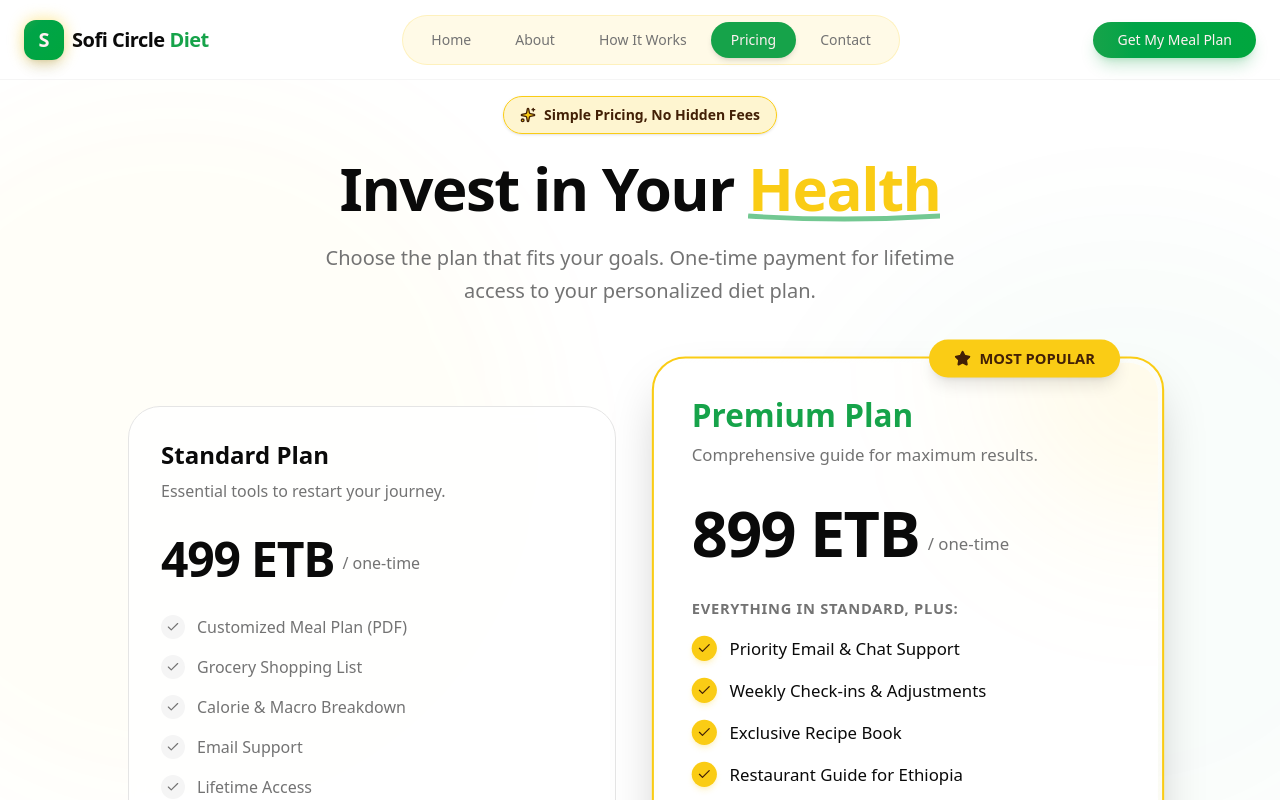
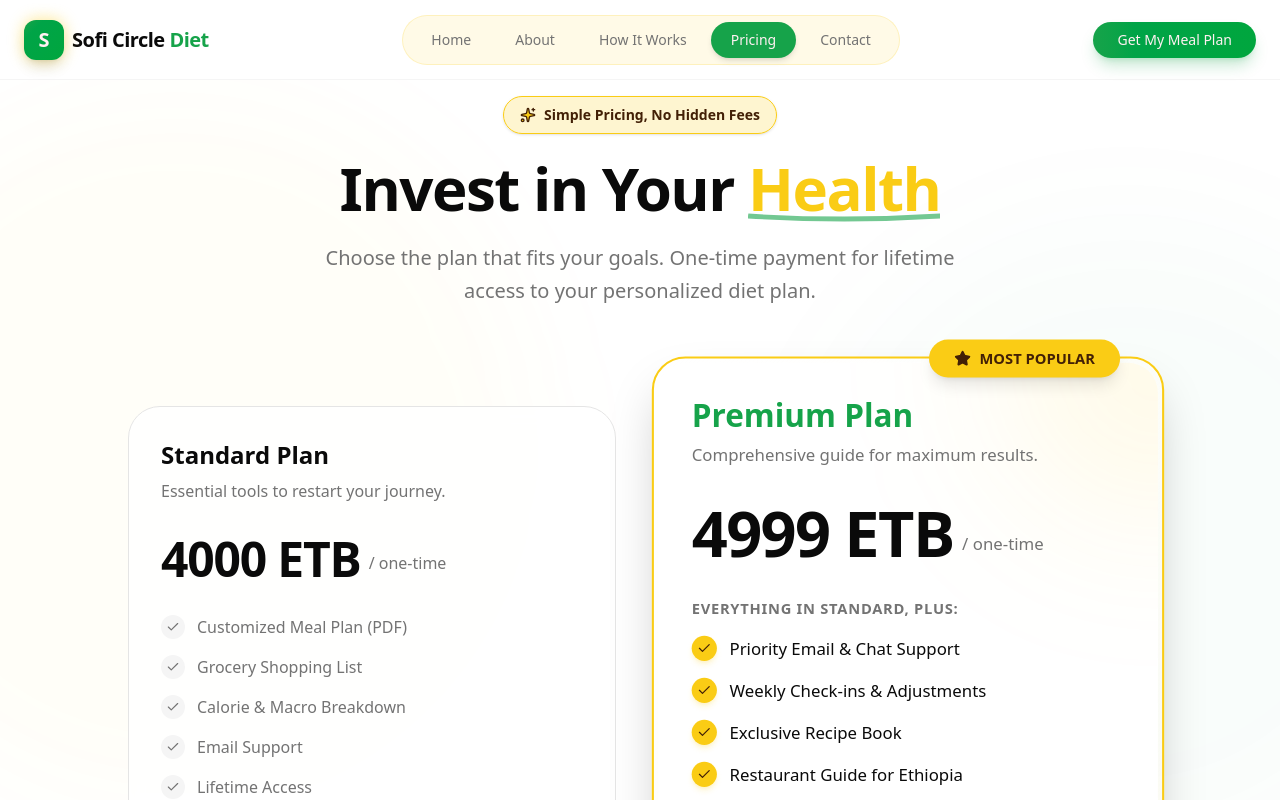
Before and after one commit to BemnetKassa/sofi-circle-diet, a Next.js app: page /pricing in a window 1280 px wide. Shown: the top 800 px of the page. Built offline with nearby package versions, Linux system fonts and the light colour scheme.

Commit message:
Update pricing amounts on landing page
Adjust one-time prices in the pricing page component (src/app/(landing)/pricing/page.tsx): change 499 ETB to 4000 ETB and 899 ETB to 4999 ETB to reflect updated pricing.

```diff
--- a/src/app/(landing)/home/page.tsx
+++ b/src/app/(landing)/home/page.tsx
@@ -63,7 +63,20 @@ export default function HomePage() {
 
       <main className="flex-1">
         {/* Hero Section */}
-        <section className="py-20 md:py-32 px-6 max-w-7xl mx-auto relative grid lg:grid-cols-2 gap-12 lg:gap-20 items-center">
+        <section className="relative overflow-hidden">
+             {/* Mobile Background Image */}
+             <div className="absolute inset-0 lg:hidden z-0">
+                <Image
+                    src="/pictures/sofi1.png"
+                    alt="Background"
+                    fill
+                    className="object-cover opacity-25"
+                    priority
+                />
+                <div className="absolute inset-0 bg-gradient-to-b from-background/20 via-background/60 to-background"></div>
+             </div>
+
+            <div className="py-20 md:py-32 px-6 max-w-7xl mx-auto relative grid lg:grid-cols-2 gap-12 lg:gap-20 items-center">
 
           <motion.div
             initial="hidden"
@@ -174,6 +187,7 @@ export default function HomePage() {
                  <Star className="w-32 h-32" />
               </motion.div>
           </motion.div>
+          </div>
         </section>
 
         {/* Benefits/Features Grid */}
--- a/src/app/(landing)/pricing/page.tsx
+++ b/src/app/(landing)/pricing/page.tsx
@@ -88,7 +88,7 @@ export default function PricingPage() {
                     </div>
 
                     <div className="mb-8 items-end flex gap-2">
-                        <span className="text-5xl font-extrabold tracking-tight">499 ETB</span>
+                        <span className="text-5xl font-extrabold tracking-tight">4000 ETB</span>
                         <span className="text-muted-foreground mb-2">/ one-time</span>
                     </div>
 
@@ -136,7 +136,7 @@ export default function PricingPage() {
                         </div>
 
                         <div className="mb-8 items-end flex gap-2 relative z-10">
-                            <span className="text-6xl font-extrabold tracking-tight text-foreground">899 ETB</span>
+                            <span className="text-6xl font-extrabold tracking-tight text-foreground">4999 ETB</span>
                             <span className="text-muted-foreground mb-2">/ one-time</span>
                         </div>
 
```
